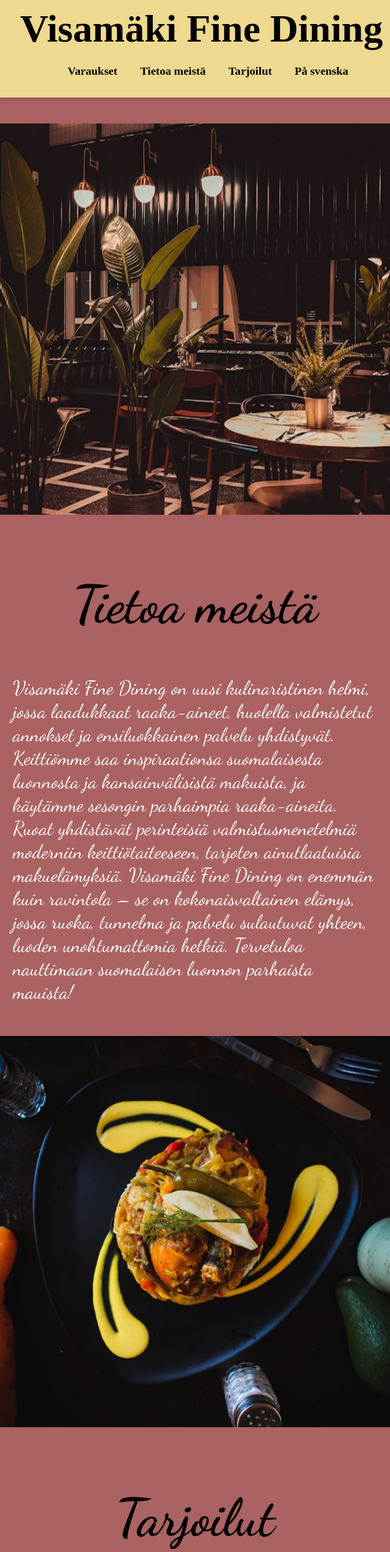
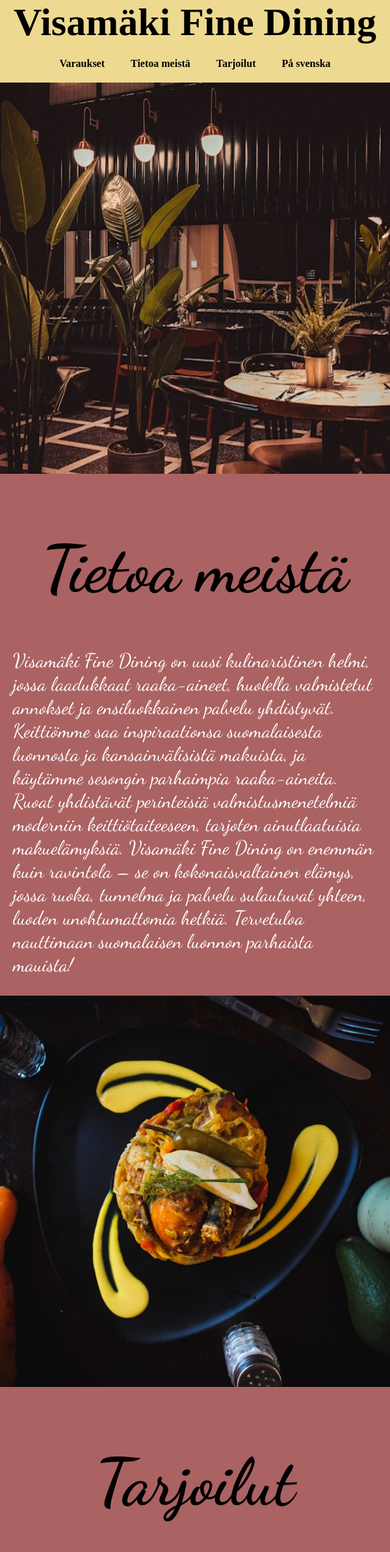
Before and after one commit to Jekkilittaja/website-project, a PHP site: page / in a window 600 px wide. Shown: the top 2388 px of the page at 65% size. Run offline with PHP 8.4, Linux system fonts and the light colour scheme; some web fonts are replaced.

Commit message:
update responsiveness

```diff
--- a/responsive-medium.css
+++ b/responsive-medium.css
@@ -1,4 +1,4 @@
-@media (min-width: 600px) and (max-width: 1080px) {
+@media (min-width: 601px) and (max-width: 1080px) {
 
   body{
     background-color: #AB6262;
@@ -8,7 +8,7 @@
     flex-direction: column;
     height: auto;
     max-height: none;
-    gap: 20px;
+    #gap: 20px;
   }
 
   #map {
@@ -31,7 +31,7 @@
 
   header {
     height: auto;
-    padding: 10px;
+    #padding: 10px;
   }
 
   #name {
--- a/responsive.css
+++ b/responsive.css
@@ -7,6 +7,7 @@
     }
     header{
         width: 100%;
+        height: auto;
     }
     footer{
         width:100%;
@@ -53,15 +54,12 @@
     #svenska-title h2{
         font-size: 100px;
     }
-    header{
-        height: auto;
-    }
     #name{
         text-align: center;
         margin-bottom: 20px;
     }
     #navigation{
-
+        margin-right: 20px;
     }
     #servings p{
         margin-left: 20px;
--- a/viljami.css
+++ b/viljami.css
@@ -89,6 +89,7 @@ form label{
     flex: 50%;
     width: 50%;
     max-width: 50%;
+    background-color: #F6D496;
 }
 #svenska-paragraph{
     max-width: 750px;
```
